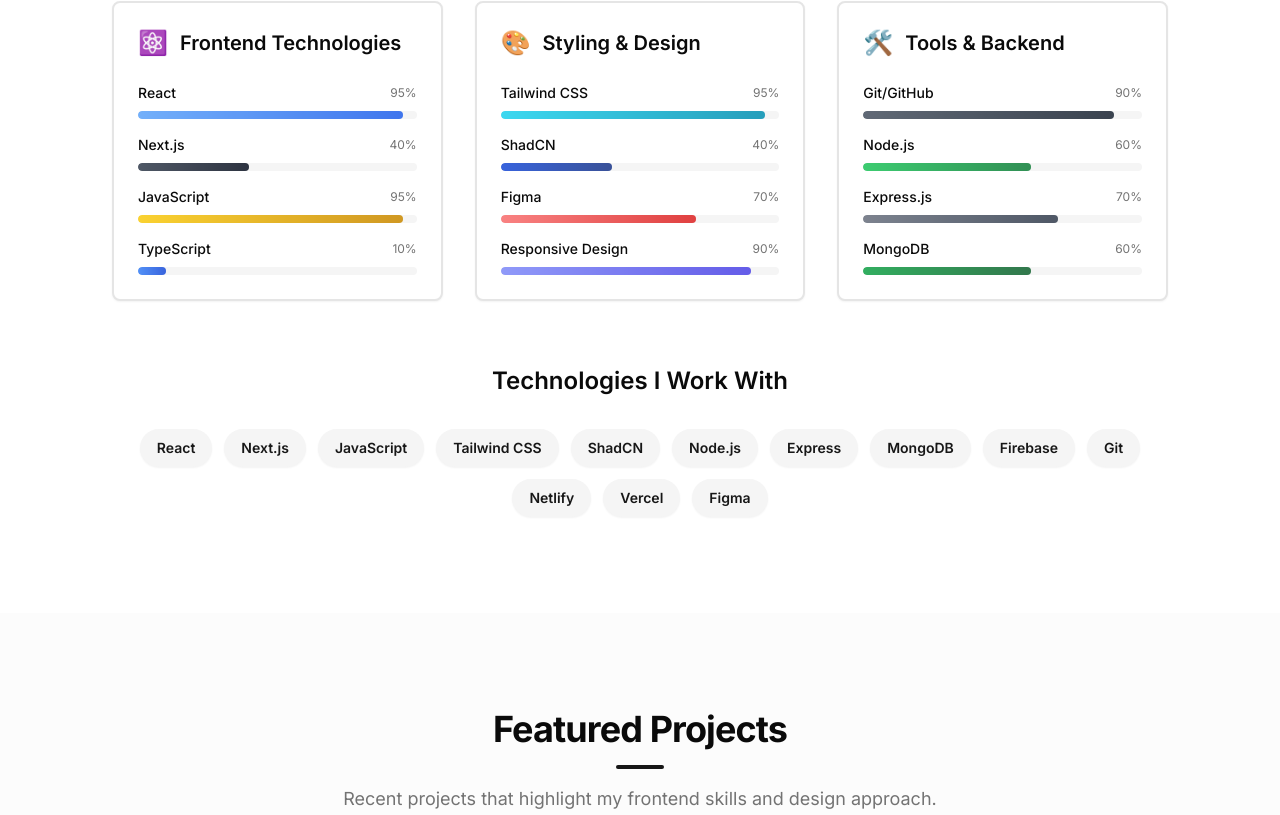
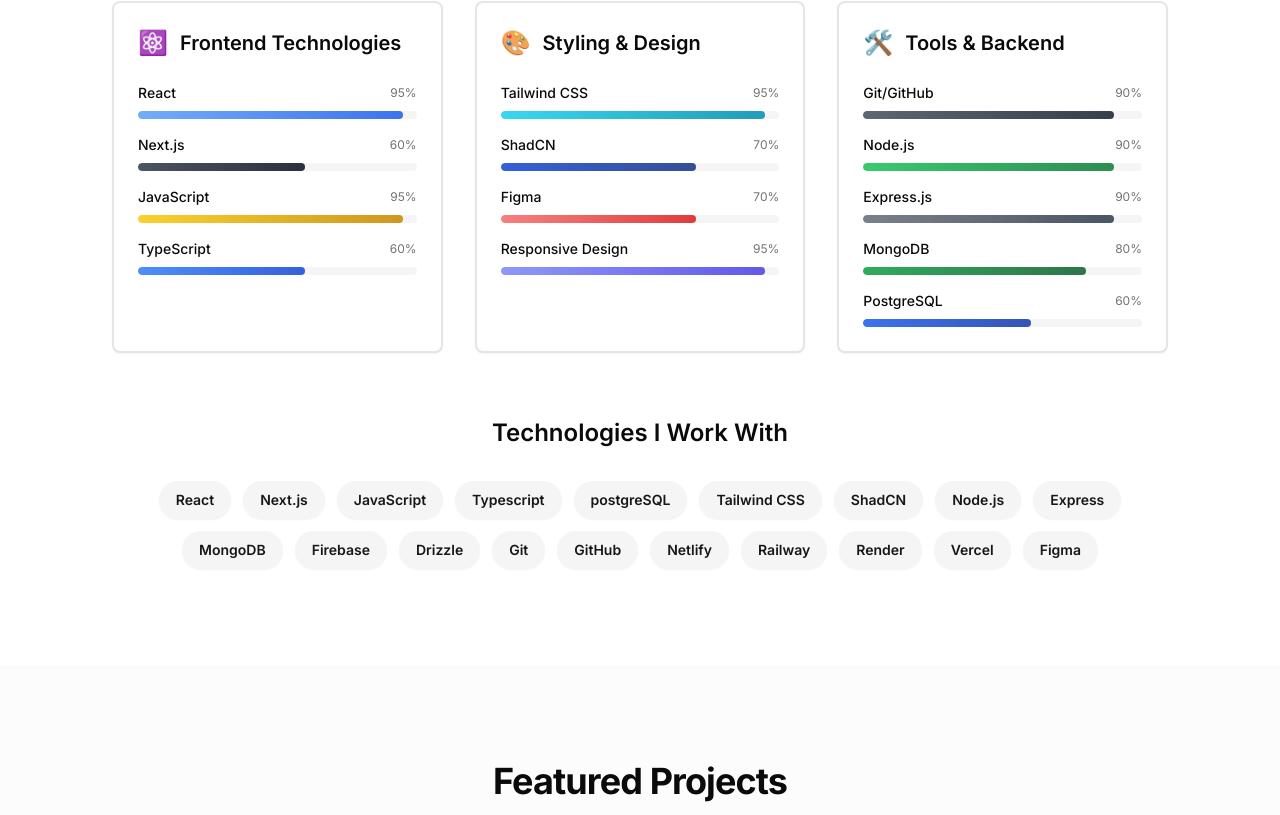
Before and after one commit to nishadinfo9/portfolio, a Next.js app: page / in a window 1280 px wide. Shown: the part 1803-2618 px from the top of the page. Built offline with nearby package versions, Linux system fonts and the light colour scheme.

Commit message:
add new skills

```diff
--- a/src/components/skills.tsx
+++ b/src/components/skills.tsx
@@ -10,9 +10,9 @@
     icon: '⚛️',
     skills: [
       { name: 'React', level: 95, color: 'from-blue-400 to-blue-600' },
-      { name: 'Next.js', level: 40, color: 'from-gray-700 to-gray-900' },
+      { name: 'Next.js', level: 60, color: 'from-gray-700 to-gray-900' },
       { name: 'JavaScript', level: 95, color: 'from-yellow-400 to-yellow-600' },
-      { name: 'TypeScript', level: 10, color: 'from-blue-500 to-blue-700' },
+      { name: 'TypeScript', level: 60, color: 'from-blue-500 to-blue-700' },
     ],
   },
   {
@@ -22,13 +22,13 @@
       { name: 'Tailwind CSS', level: 95, color: 'from-cyan-400 to-cyan-600' },
       {
         name: 'ShadCN',
-        level: 40,
+        level: 70,
         color: 'from-blue-700 to-blue-900',
       },
       { name: 'Figma', level: 70, color: 'from-red-400 to-red-600' },
       {
         name: 'Responsive Design',
-        level: 90,
+        level: 95,
         color: 'from-indigo-400 to-indigo-600',
       },
     ],
@@ -38,9 +38,10 @@
     icon: '🛠️',
     skills: [
       { name: 'Git/GitHub', level: 90, color: 'from-gray-600 to-gray-800' },
-      { name: 'Node.js', level: 60, color: 'from-green-500 to-green-700' },
-      { name: 'Express.js', level: 70, color: 'from-gray-500 to-gray-700' },
-      { name: 'MongoDB', level: 60, color: 'from-green-600 to-green-800' },
+      { name: 'Node.js', level: 90, color: 'from-green-500 to-green-700' },
+      { name: 'Express.js', level: 90, color: 'from-gray-500 to-gray-700' },
+      { name: 'MongoDB', level: 80, color: 'from-green-600 to-green-800' },
+      { name: 'PostgreSQL', level: 60, color: 'from-blue-600 to-blue-800' },
     ],
   },
 ]
@@ -49,14 +50,20 @@
   'React',
   'Next.js',
   'JavaScript',
+  'Typescript',
+  'postgreSQL',
   'Tailwind CSS',
   'ShadCN',
   'Node.js',
   'Express',
   'MongoDB',
   'Firebase',
+  'Drizzle',
   'Git',
+  'GitHub',
   'Netlify',
+  'Railway',
+  'Render',
   'Vercel',
   'Figma',
 ]
```
